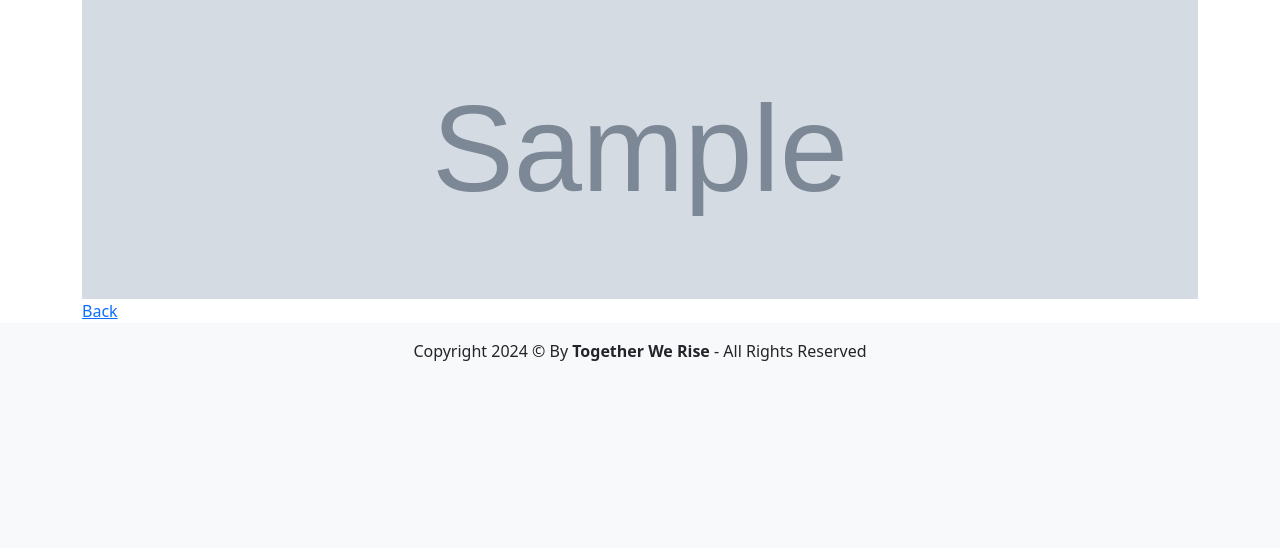
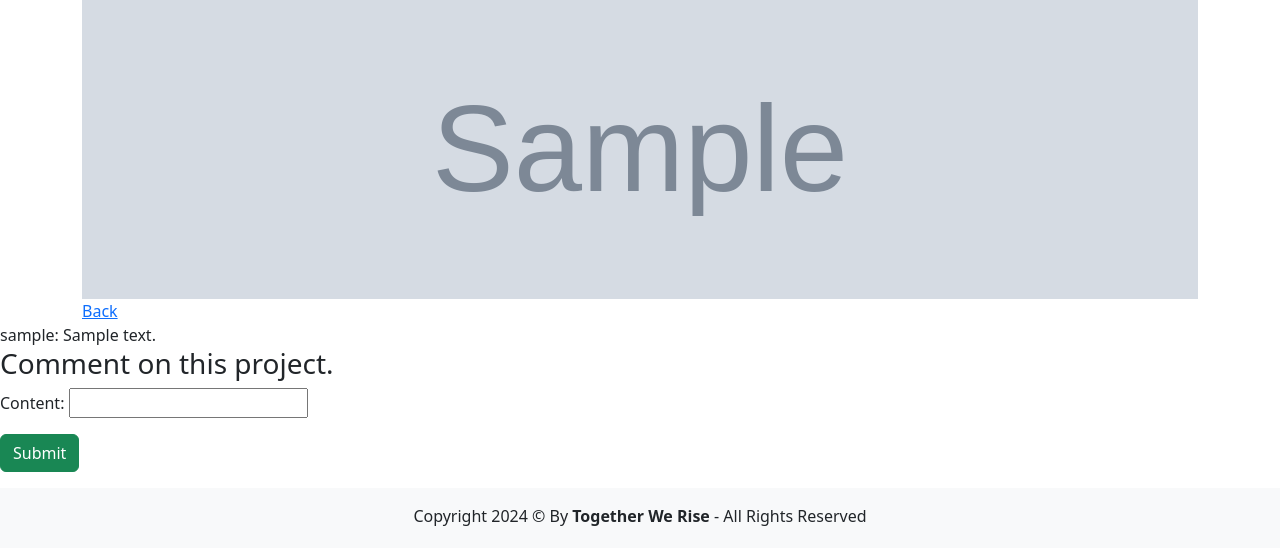
Before and after one commit to Refaat07/Django-Crowdfunding, a Django app: page /projects/1 in a window 1280 px wide. Shown: the part 516-1064 px from the top of the page. Before the commit the page ends 877 px from the top, so only its background shows below. Run offline with Django 5.2, Linux system fonts and the light colour scheme; tables that the repository leaves empty hold one stand-in row (values such as "Sample post"); grey boxes marked "Sample" are stand-in pictures; some libraries are stand-ins or nearby versions.

Commit message:
Added functionality create and view comments on projects

```diff
--- a/projects/forms.py
+++ b/projects/forms.py
@@ -1,6 +1,7 @@
 
+from typing import Any
 from django import forms
-from projects.models import Project,Category,Tag,User,Picture
+from projects.models import Project,Category,Tag,User,Picture,Comment
 
 class CreateProjectModelForm(forms.ModelForm):
     class Meta:
@@ -76,3 +77,16 @@ class EditProjectModelForm(forms.ModelForm):
             project.save()
 
         return project
+
+class NewCommentModelForm(forms.ModelForm):
+    class Meta:
+        model= Comment
+        fields = ['content']
+
+    def save(self, commit=True, user=None, project=None):
+        comment = super().save(commit=False)
+        comment.author = user
+        comment.project = project
+
+        if commit:
+            comment.save()
--- a/projects/models.py
+++ b/projects/models.py
@@ -70,7 +70,7 @@ class ProjectRating(models.Model):
 class Comment(models.Model):
     content = models.CharField(max_length=255)
     author = models.ForeignKey(User, on_delete = models.CASCADE )
-    project = models.ForeignKey(Project, on_delete = models.CASCADE)
+    project = models.ForeignKey(Project, on_delete = models.CASCADE, related_name='comments')
     reports = models.ManyToManyField(User , through= 'CommentReport', related_name='reported_comments')
     created_at = models.DateTimeField(auto_now_add=True, null=True)
     updated_at = models.DateTimeField(auto_now=True, null=True)
--- a/projects/templates/projects/show.html
+++ b/projects/templates/projects/show.html
@@ -26,4 +26,14 @@
   {% endfor %}
   <a href="{% url 'project.index' %}">Back</a>
 </div>
+{% for comment in comments %}
+  <div> {{comment.author}}: {{comment.content}} </div>
+  {% empty %}
+  <p>No comments yet.</p>
+{% endfor %}
+<form method="post" action="{% url 'project.newcomment' project.id %}">
+  <H3>Comment on this project.</H3>
+  {% csrf_token %}  {{ newCommentForm }}
+  <button type="submit" class="btn btn-success my-3">Submit</button>
+</form>
 {% endblock %}
--- a/projects/urls.py
+++ b/projects/urls.py
@@ -1,5 +1,5 @@
 from django.urls import path , include
-from projects.views import index,create,show,edit,delete
+from projects.views import index,create,show,edit,delete,addComment
 
 urlpatterns = [
     path('', index, name='project.index'),
@@ -7,4 +7,5 @@ urlpatterns = [
     path('<int:id>', show, name='project.show'),
     path('<int:id>/edit', edit, name='project.edit'),
     path('<int:id>/delete', delete, name='project.delete'),
+    path('<int:id>/newcomment', addComment, name='project.newcomment'),
 ]
--- a/projects/views.py
+++ b/projects/views.py
@@ -1,8 +1,8 @@
 from django.contrib.auth.decorators import login_required
 from django.shortcuts import render, redirect
 from django.urls import reverse
-from projects.models import Project,Picture,User,Category,Tag
-from projects.forms import CreateProjectModelForm,EditProjectModelForm
+from projects.models import Project,Picture,User,Category,Tag, Comment
+from projects.forms import CreateProjectModelForm,EditProjectModelForm,NewCommentModelForm
 
 # Create your views here.
 def entry_point(request):
@@ -14,7 +14,8 @@ def index(request):
 
 def show(request,id):
     project = Project.objects.get(id=id)
-    return render(request, 'projects/show.html', context= {"project":project})
+    comments = project.comments.all()
+    return render(request, 'projects/show.html', context= {"project":project, "comments": comments, 'newCommentForm': NewCommentModelForm})
 
 @login_required(login_url='/users/login')
 def create(request):
@@ -48,3 +49,13 @@ def delete(request,id):
             return redirect("project.index")
         return redirect("project.index")
     return redirect("project.index")
+
+def addComment(request, id):
+    project = Project.objects.get(id=id)
+    if request.method == 'POST':
+        print('here')
+        form = NewCommentModelForm(request.POST)
+        if form.is_valid():
+            form.save(commit=True, project=project, user=request.user)
+
+    return redirect('project.show', id=id)
```
Also changed, not shown: projects/migrations/0001_initial.py, projects/migrations/0002_alter_category_name_alter_tag_name.py (deleted).
